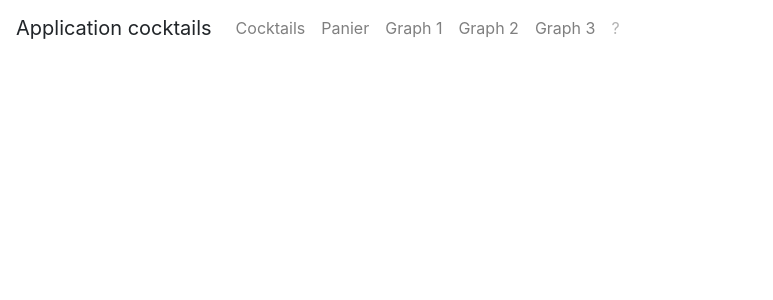
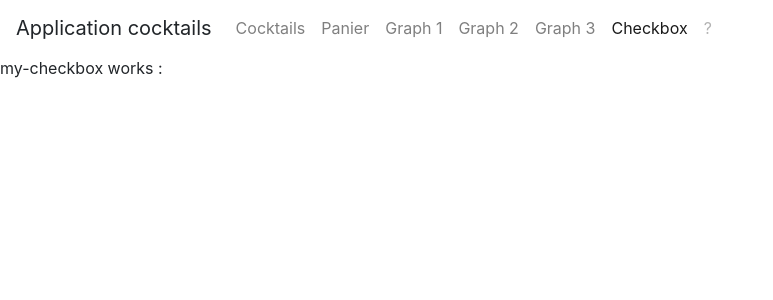
Before and after one commit to brunodecamus/cocktails, an Angular app: page /checkbox in a window 1280 px wide. Before the commit this address led to /. Shown: the top 300 px of the page, without its empty margins (0-773 px from the left). Built offline with nearby package versions, Linux system fonts and the light colour scheme.

Commit message:
Add checkbox screen

```diff
--- a/src/app/app.module-routing.ts
+++ b/src/app/app.module-routing.ts
@@ -8,6 +8,7 @@ import { CocktailEditComponent } from './cocktail-container/cocktail-edit/cockta
 import { Sample1Component } from './graphs/sample1/sample1.component';
 import { Sample2Component } from './graphs/sample2/sample2.component';
 import { Sample3Component } from './graphs/sample3/sample3.component';
+import { MyCheckboxComponent } from './my-checkbox/my-checkbox.component';
 
 const APP_ROUTES: Routes = [
     { path: '', redirectTo: 'cocktails', pathMatch: 'full' },
@@ -23,6 +24,7 @@ const APP_ROUTES: Routes = [
     { path: 'graph1', component: Sample1Component },
     { path: 'graph2', component: Sample2Component },
     { path: 'graph3', component: Sample3Component },
+    { path: 'checkbox', component: MyCheckboxComponent },
 ];
 
 export const AppRouting = RouterModule.forRoot(APP_ROUTES);
--- a/src/app/app.module.ts
+++ b/src/app/app.module.ts
@@ -18,6 +18,7 @@ import { ActiveDirective } from './shared/directives/active.directive';
 import { Sample1Component } from './graphs/sample1/sample1.component';
 import { Sample2Component } from './graphs/sample2/sample2.component';
 import { Sample3Component } from './graphs/sample3/sample3.component';
+import { MyCheckboxComponent } from './my-checkbox/my-checkbox.component';
 
 
 @NgModule({
@@ -33,7 +34,8 @@ import { Sample3Component } from './graphs/sample3/sample3.component';
     ActiveDirective,
     Sample1Component,
     Sample2Component,
-    Sample3Component
+    Sample3Component,
+    MyCheckboxComponent
   ],
   imports: [
     AppRouting,
--- a/src/app/header/header.component.html
+++ b/src/app/header/header.component.html
@@ -18,6 +18,9 @@
         <a class="nav-link" routerLink='/graph3' routerLinkActive="active">Graph 3</a>
       </li>
       <li class="nav-item">
+        <a class="nav-link" routerLink='/checkbox' routerLinkActive="active">Checkbox</a>
+      </li>
+      <li class="nav-item">
         <a class="nav-link disabled">?</a>
       </li>
     </ul>
--- /dev/null
+++ b/src/app/my-checkbox/my-checkbox.component.html
@@ -0,0 +1,3 @@
+<p>
+  my-checkbox works :
+</p>
--- /dev/null
+++ b/src/app/my-checkbox/my-checkbox.component.ts
@@ -0,0 +1,15 @@
+import { Component, OnInit } from '@angular/core';
+
+@Component({
+  selector: 'app-my-checkbox',
+  templateUrl: './my-checkbox.component.html',
+  styleUrls: ['./my-checkbox.component.css']
+})
+export class MyCheckboxComponent implements OnInit {
+
+  constructor() { }
+
+  ngOnInit() {
+  }
+
+}
```
Also changed, not shown: src/app/my-checkbox/my-checkbox.component.css (added), 1 other file (tests, documents, lock files or other folders).
